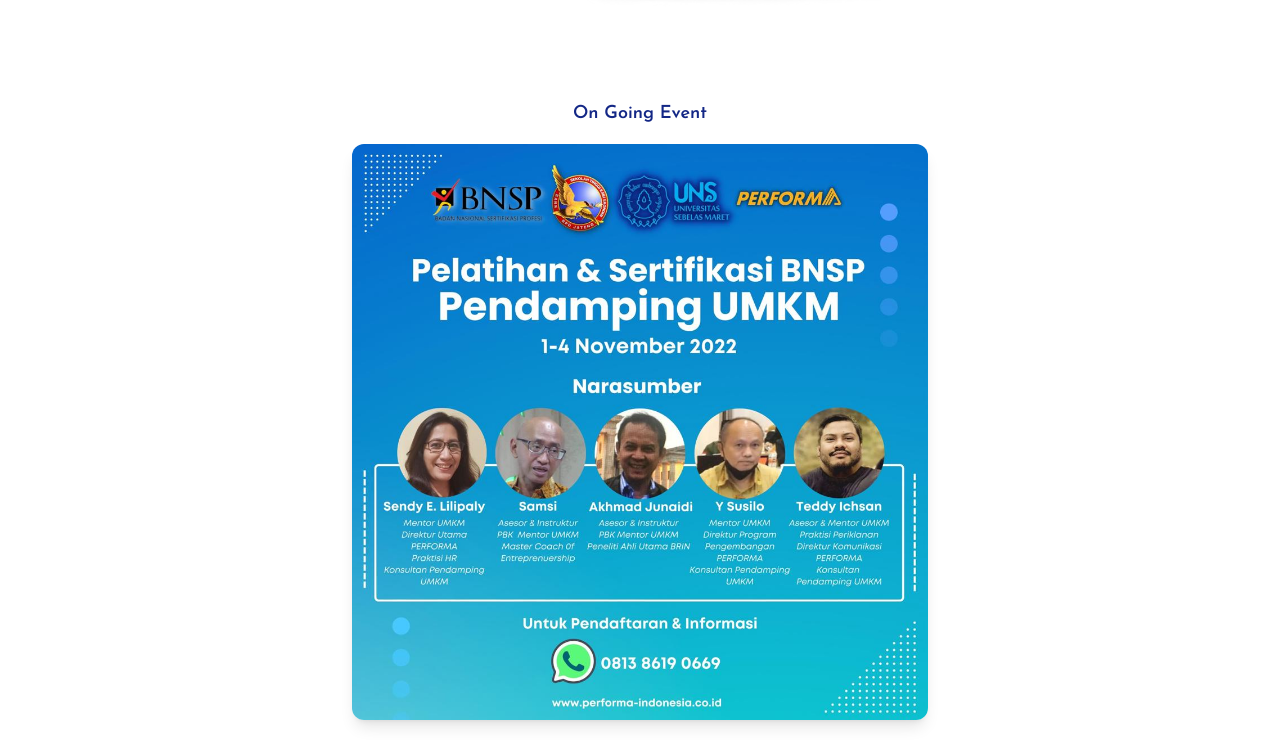
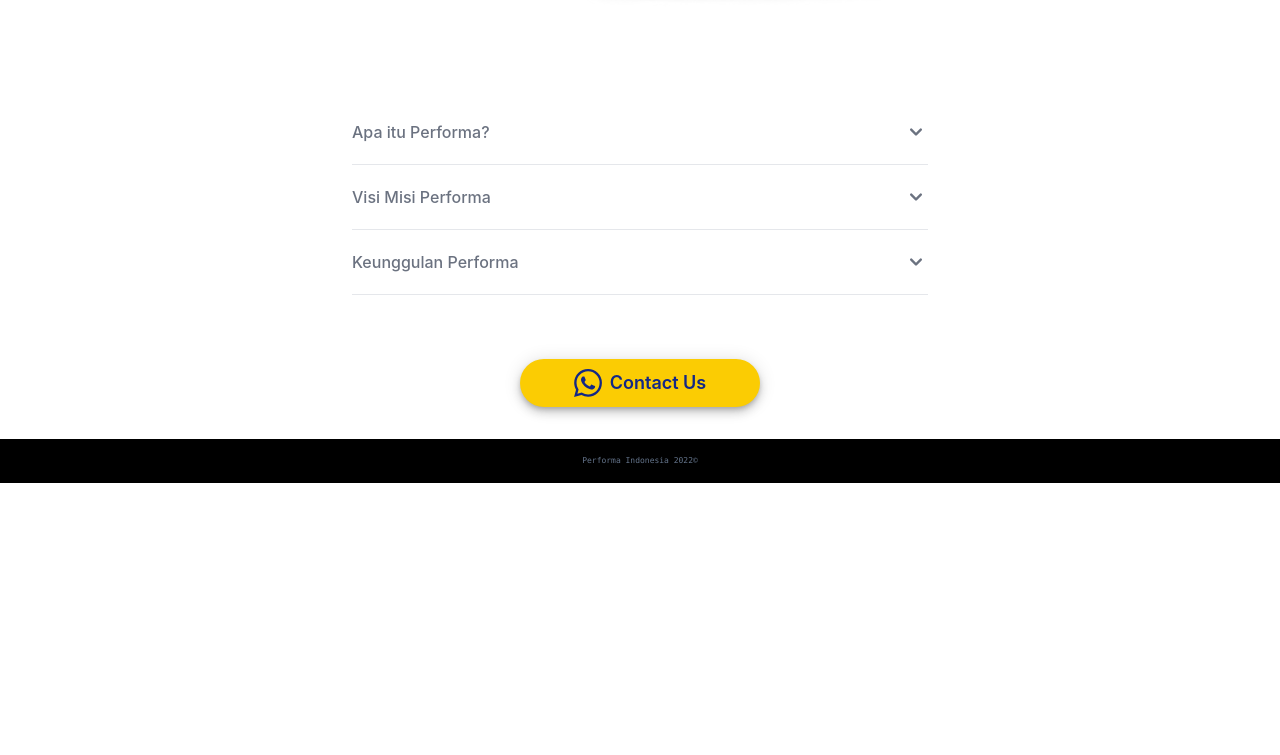
Before and after one commit to rafazzaky/web-statis-performa, a website: page index.html in a window 1280 px wide. Shown: the part 982-1737 px from the top of the page. After the commit the page ends 1465 px from the top, so only its background shows below. Drawn offline with nearby package versions, Linux system fonts and the light colour scheme.

Commit message:
Update index.html

```diff
--- a/index.html
+++ b/index.html
@@ -46,14 +46,14 @@
         <img src="dist/img/ilustrasi.png" alt="" class="max-w-lg w-4/5 mx-auto">
     </div>
 
-    <div class="p-8 my-8">
+ <!--   <div class="p-8 my-8">
         <div class="text-center font-josefin text-primary text-lg mb-4">
             On Going Event
         </div>
         <div class="max-w-xl mx-auto rounded-xl overflow-hidden shadow-lg">
             <img src="dist/img/eventPerforma.jpeg" alt="" class="w-full">
         </div>
-    </div>
+    </div> -->
 
     <div class="p-8 my-8">
 
```
